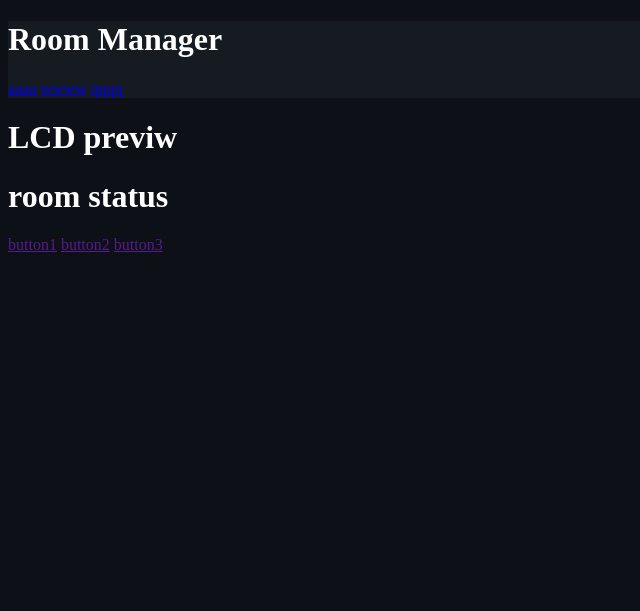
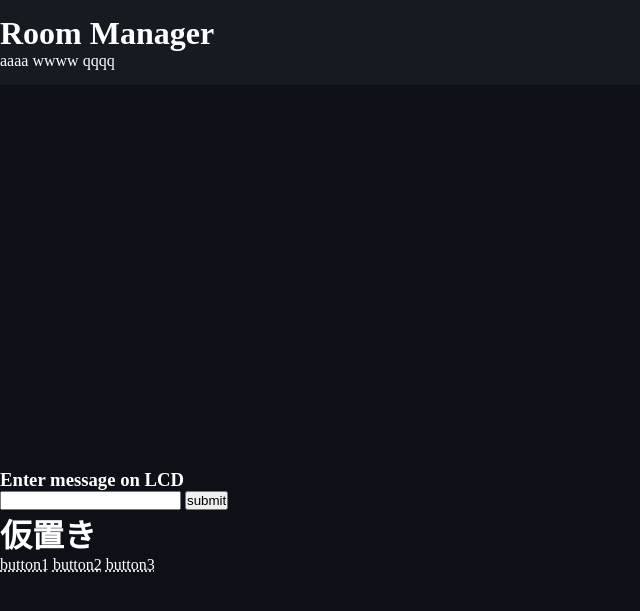
Before and after one commit to RitsukiShuto/roomManager, a Flask app: page /main in a window 1280 px wide. Shown: the top 611 px of the page, without its empty margins (0-640 px from the left). Run offline with Flask 3, Linux system fonts and the light colour scheme.

Commit message:
ちょっとだけ実装

```diff
--- a/app/templates/main/css/style.css
+++ b/app/templates/main/css/style.css
@@ -1,15 +1,41 @@
-html{
+html {
     background-color: #0d1117;
     color: #fff;
+
+    /* フォントを游ゴシックにする */
+    font-family: "Yu Gothic";
 }
 
-header{
+* {
+    padding: 0px;
+    margin: 0px;
+}
+
+.header {
     background-color: #161b22;
-    padding-top: 0%;
-    padding-left: 0%;
-    padding-right: 0%;
-    margin-top: 0%;
-    margin-left: 0%;
-    margin-right: 0%;
+    padding-top: 15px;
+    padding-bottom: 15px;
+}
 
+.header h1 {
+    font-weight: bold;
 }
+
+.content {
+    padding-top: 30%;
+}
+
+.wapper {
+    text-align: left;
+}
+
+a {
+    color: #fff;
+    text-decoration: none;
+}
+
+.content a {
+    color: #fff;
+    /* リンクの下線を点線にする */
+    text-decoration: underline dotted;
+}
--- a/app/templates/main/index.html
+++ b/app/templates/main/index.html
@@ -7,8 +7,10 @@
     <title>Room Manager</title>
     <link rel="stylesheet" href="css/style.css" />
   </head>
+
   <body>
-    <header>
+
+    <div class="header">
         <div class="row">
             <h1>Room Manager</h1>
             <div class="header-right">
@@ -17,15 +19,20 @@
                 <a href="/logout">qqqq</a>
             </div>
         </div>
-    </header>
+    </div>
+
     <div class="content">
+        <div class="wrappar">
             <div class="lcd">
                 <!-- LCDモニターのプレビューと入力を行う -->
-        <h1>LCD previw</h1>
+                <h3>Enter message on LCD</h3>
+                    <form action="/main" method="post">
+                    <input type="text" name="message" />
+                    <input type="submit" value="submit" />
             </div>
             <div class="status">
                 <!-- room statusを表示 -->
-        <h1>room status</h1>
+                <h1>仮置き</h1>
             </div>
             <div class="row">
                 <!-- ボタンを表示 -->
@@ -34,5 +41,6 @@
                 <a href="">button3</a>
         </div>
     </div>
+
   </body>
 </html>
```
Lines whose indentation alone changed are shown as unchanged.
